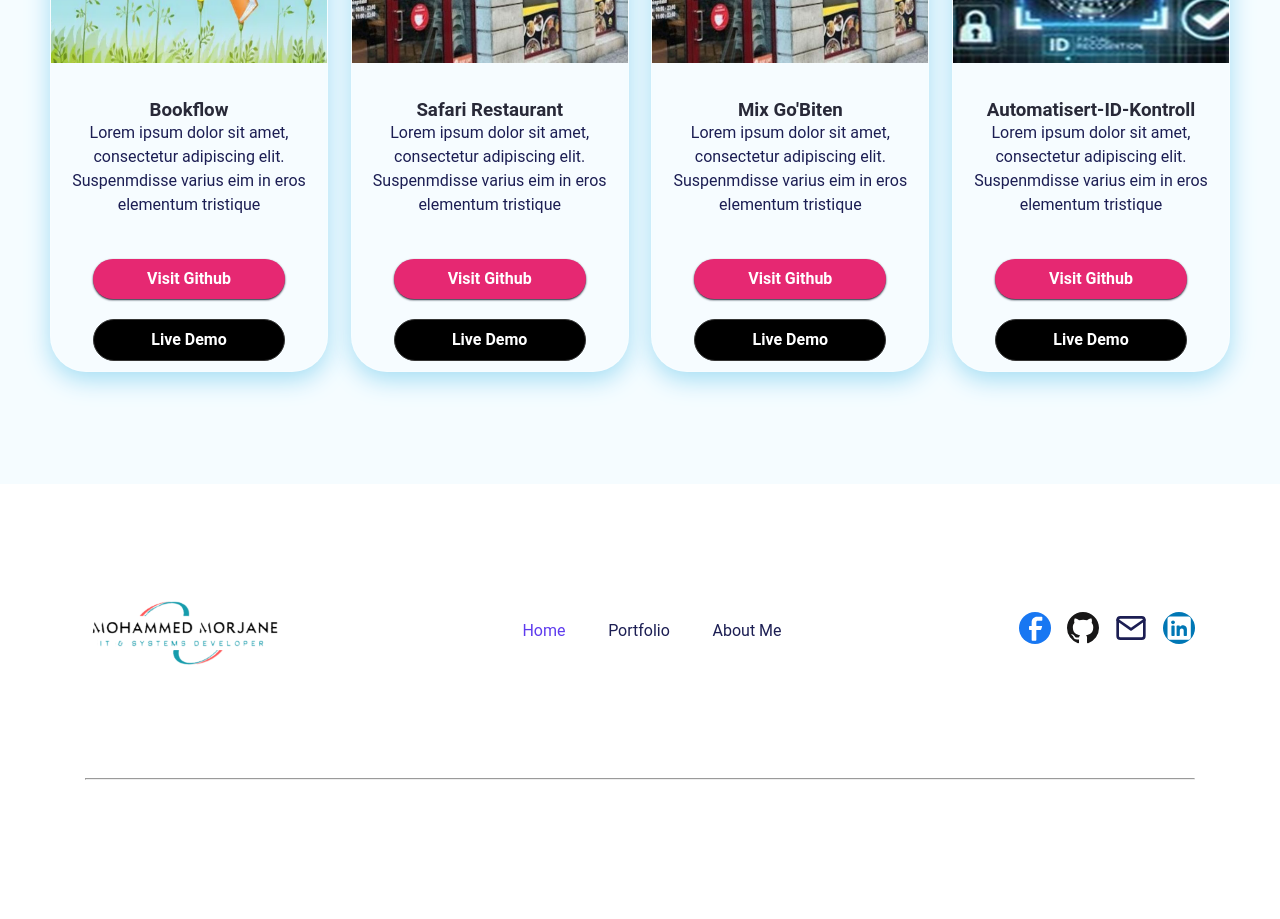
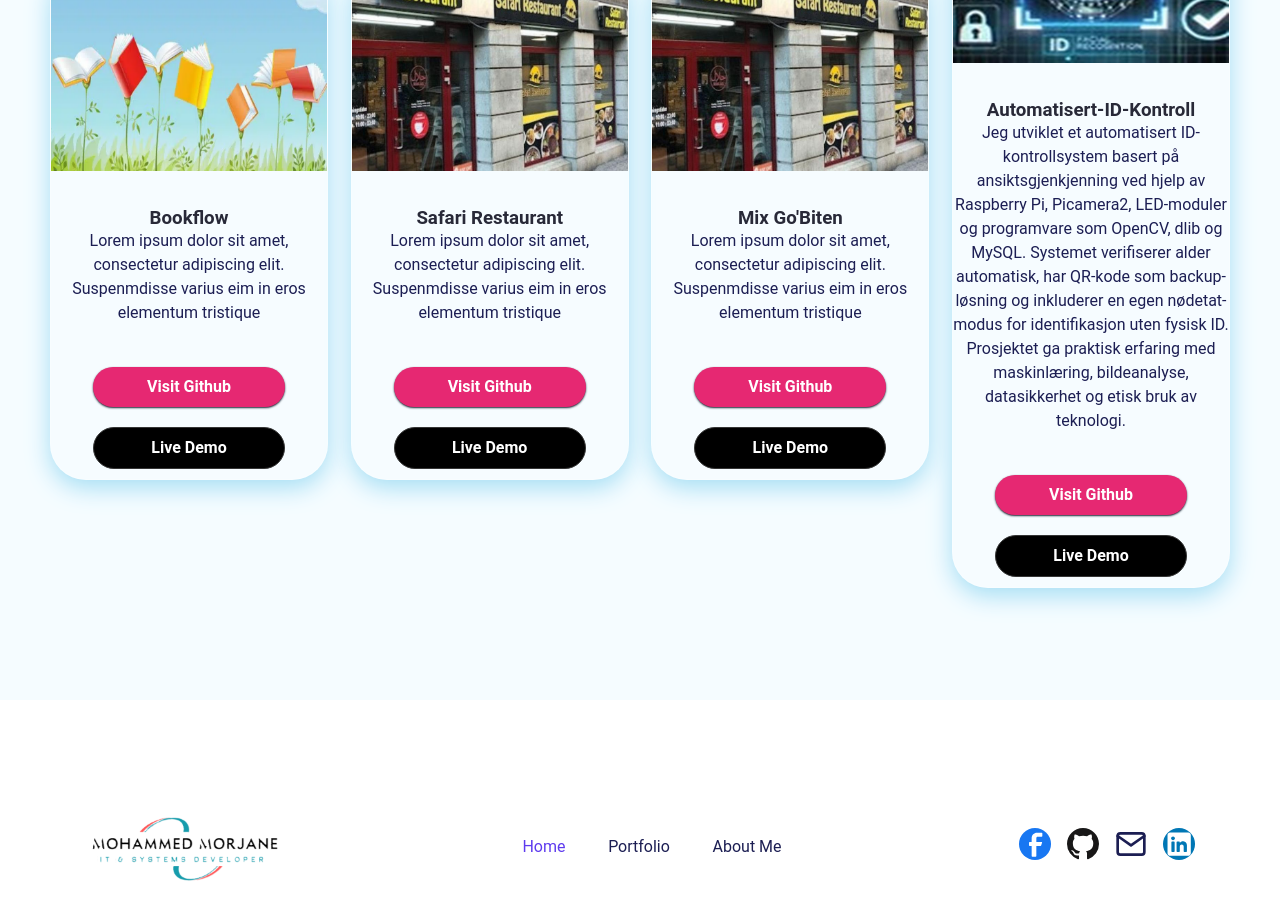
Before and after one commit to Morjane6/Portfolio-Mo-Morjane, a React (Vite) app: page / in a window 1280 px wide. Shown: the part 2900-3819 px from the top of the page. Built offline with nearby package versions, Linux system fonts and the light colour scheme.

Commit message:
Oppdatert nettsiden

```diff
--- a/src/App.jsx
+++ b/src/App.jsx
@@ -1,6 +1,7 @@
 import "./App.css";
 import React from "react";
-import { BrowserRouter as Router, Route, Routes } from "react-router-dom";
+import { HashRouter as Router, Route, Routes } from "react-router-dom";
+
 import Navbar from "./Pages/Home/Navbar";
 import Home from "./Pages/Home/Homescreen";
 
--- a/src/data/index.json
+++ b/src/data/index.json
@@ -65,9 +65,9 @@
       "id": "4",
       "src": "./img/Automatisert_ID_kontroll_resized.jpg",
       "title": "Automatisert-ID-Kontroll",
-      "description": "Lorem ipsum dolor sit amet, consectetur adipiscing elit. Suspenmdisse varius eim in eros elementum tristique",
+      "description": "Jeg utviklet et automatisert ID-kontrollsystem basert på ansiktsgjenkjenning ved hjelp av Raspberry Pi, Picamera2, LED-moduler og programvare som OpenCV, dlib og MySQL. Systemet verifiserer alder automatisk, har QR-kode som backup-løsning og inkluderer en egen nødetat-modus for identifikasjon uten fysisk ID. Prosjektet ga praktisk erfaring med maskinlæring, bildeanalyse, datasikkerhet og etisk bruk av teknologi.",
       "github": "https://github.com/Morjane6/SSS3000R--ID-kontroll-med-ansiktsgjenkjenning",
-      "demo": "./video/Automatisert-ID-Kontroll.mp4"
+      "demo": "https://morjane6.github.io/Bookflow-website/"
     }
   ],
   "testimonial": [
--- a/vite.config.js
+++ b/vite.config.js
@@ -1,8 +1,7 @@
 import { defineConfig } from 'vite'
 import react from '@vitejs/plugin-react'
 
-// https://vite.dev/config/
 export default defineConfig({
   plugins: [react()],
-  base:"/Portfolio-Mohammed-Morjane",
+  base: "/Portfolio-Mohammed-Morjane/", // must match repo name
 })
```
